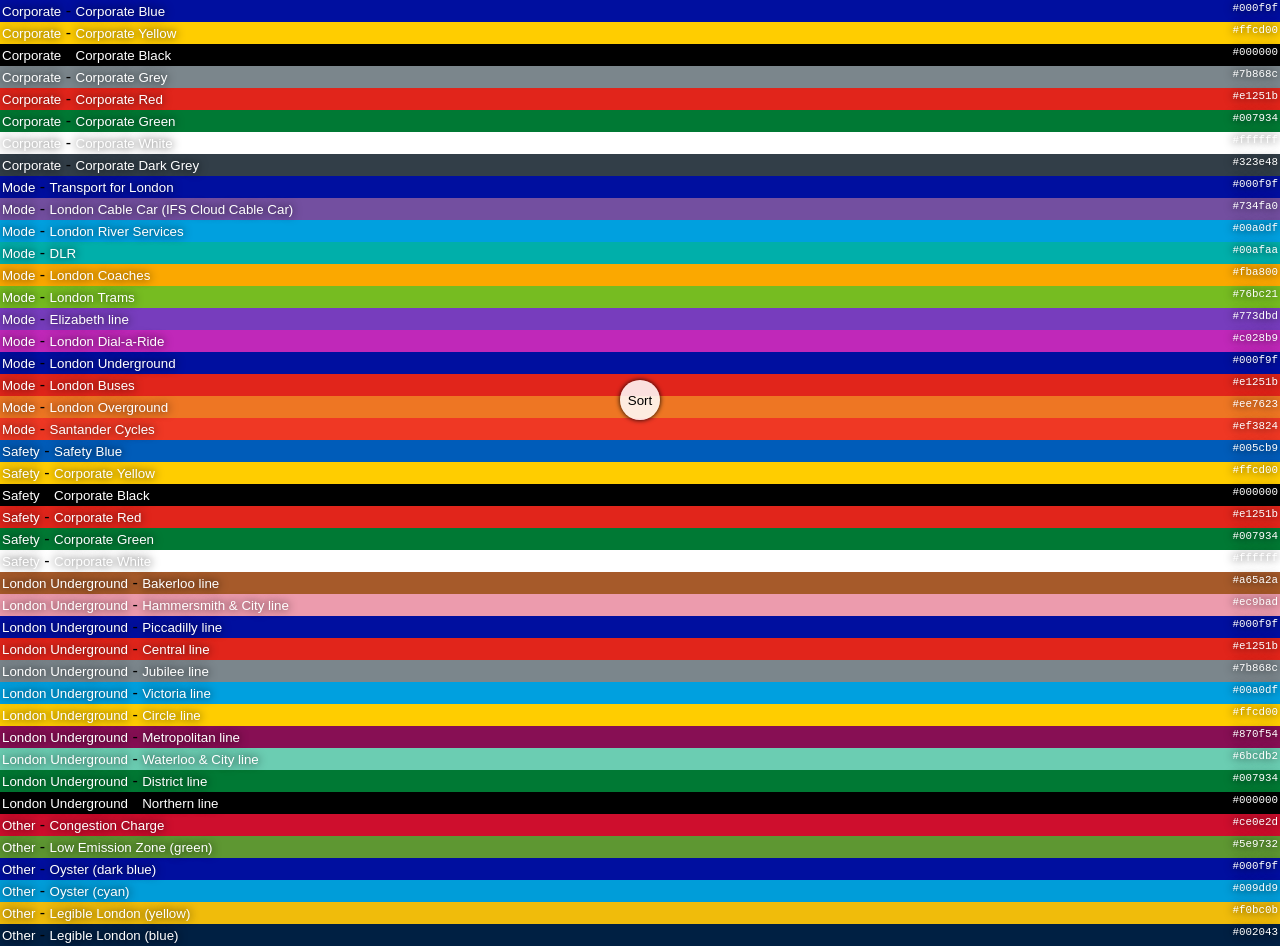
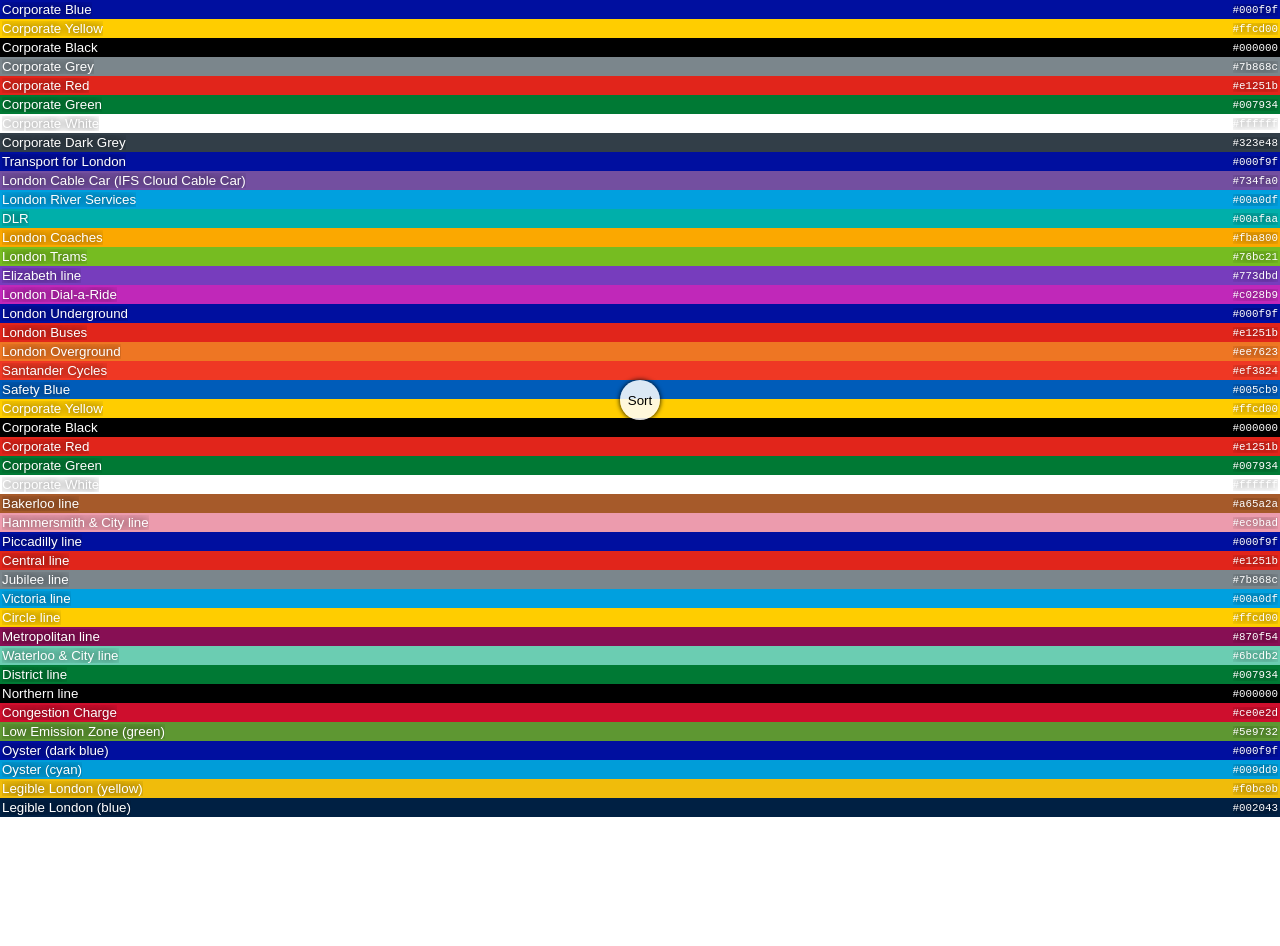
Before and after one commit to AshleyShalloe/tfl, a plain HTML site: page index.html in a window 1280 px wide. After the commit the page ends 817 px from the top, so only its background shows below. Drawn offline with Linux system fonts and the light colour scheme.

Commit message:
give in and use flexbox

```diff
--- a/index.html
+++ b/index.html
@@ -19,10 +19,18 @@
             color: rgb(255, 255, 255);
             text-shadow: 0px 0px 10px black;
             font-size: smaller;
+            display: inline-block;
+            text-overflow: ellipsis;
+            text-wrap: nowrap;
+            overflow-x: hidden;
         }
 
         .stripe {
             padding: 2px;
+            display: flex;
+            justify-content: space-between;
+            flex-direction: row;
+            align-items: center;
         }
 
         #sortButton {
@@ -47,8 +55,12 @@
         }
 
         .colourHex {
-            float: right;
             font-family: monospace;
+        }
+
+        .colourPalette {
+            width: 200px;
+            display: none; /* away with you */
         }
     </style>
     <script type="text/javascript" src="tfl.js"></script>
@@ -93,7 +105,7 @@
         for (var col in paletteCols) {
             var rgbArray = paletteCols[col]
             var hex = rgbToHex(rgbArray)
-            returnHTML += `<div class="stripe" style="background: rgb(${rgbArray[0]}, ${rgbArray[1]}, ${rgbArray[2]})"><span class="colourPalette">${palette}</span> - <span class="colourName">${col}</span><span class="colourHex">${hex}</span></div>`
+            returnHTML += `<div class="stripe" style="background: rgb(${rgbArray[0]}, ${rgbArray[1]}, ${rgbArray[2]})"><div class="colourPalette">${palette}</div><div class="colourName">${col}</div><div class="colourHex">${hex}</div></div>`
         }
         document.getElementById("stripesContainer").innerHTML = returnHTML
     }
@@ -129,7 +141,7 @@
             var col = sc["col"]
             var rgb = sc["rgbArray"].join(",")
             var hex = rgbToHex(sc["rgbArray"])
-            sortedHTML += `<div class="stripe" style="background: rgb(${rgb})"><span class="colourPalette">${palette}</span> - <span class="colourName">${col}</span><span class="colourHex">${hex}</span></div>`
+            sortedHTML += `<div class="stripe" style="background: rgb(${rgb})"><div class="colourPalette">${palette}</div><div class="colourName">${col}</div><div class="colourHex">${hex}</div></div>`
         }
 
         document.getElementById("stripesContainer").innerHTML = sortedHTML
```
